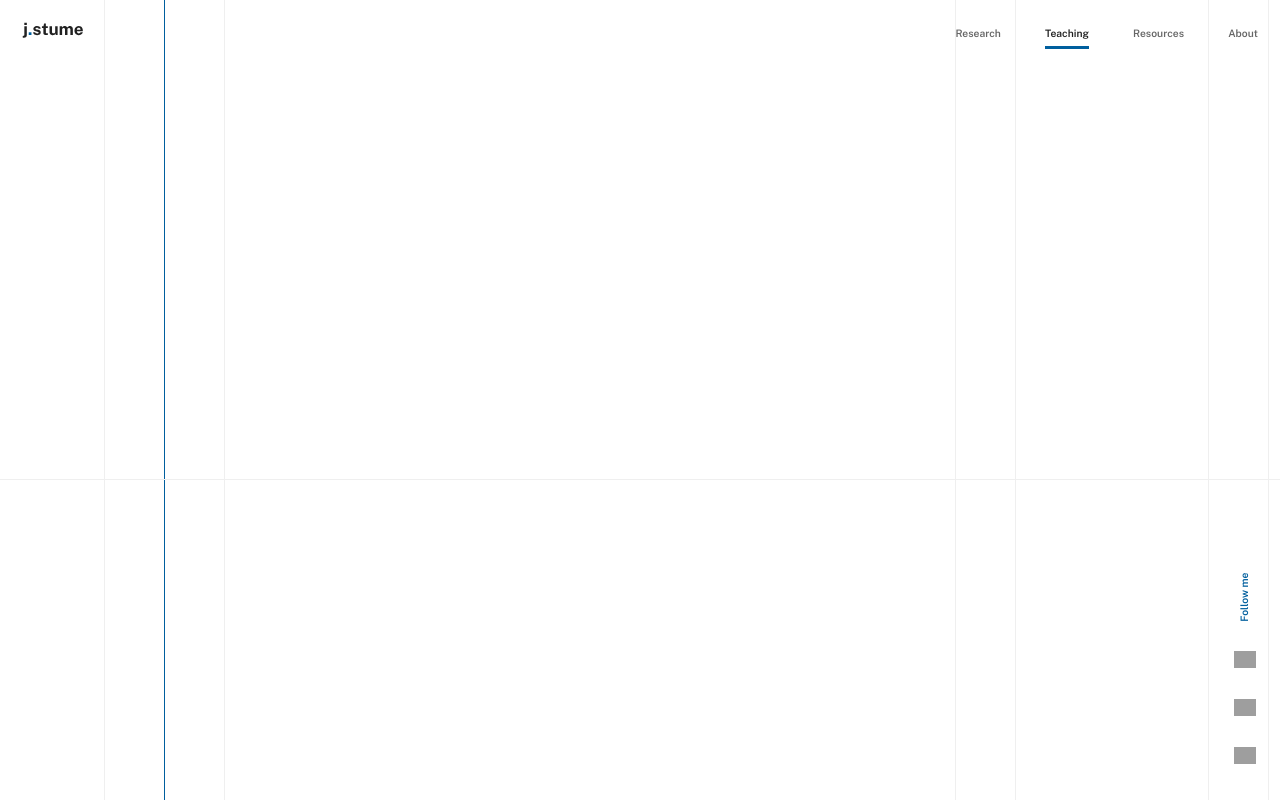
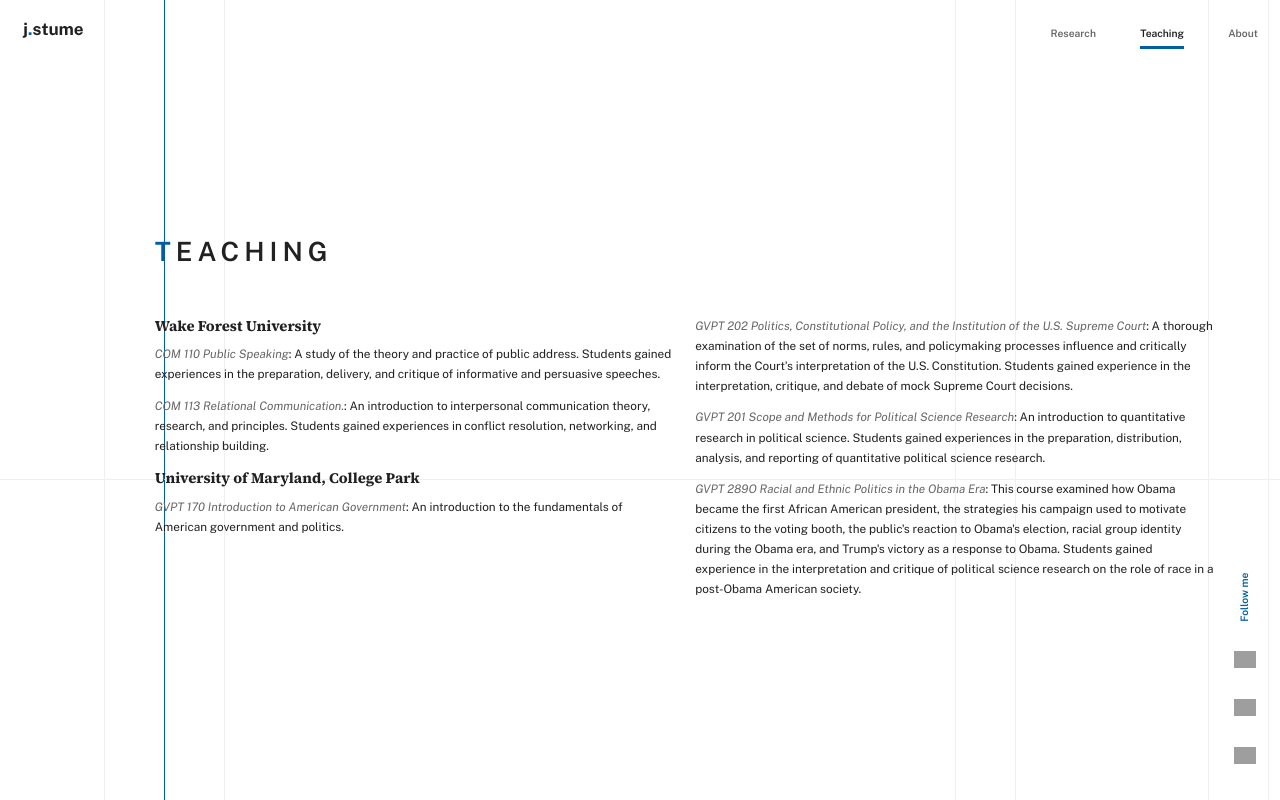
Before and after one commit to alecherryy/jenn-folio, a React (Create React App) app: page /teaching in a window 1280 px wide. Built offline with nearby package versions, Linux system fonts and the light colour scheme; grey boxes are pictures that could not be loaded.

Commit message:
add Teachings

```diff
--- a/src/components/core/Teaser/Teaser.tsx
+++ b/src/components/core/Teaser/Teaser.tsx
@@ -14,9 +14,11 @@
       <span className="c-teaser__date">{rest.date}</span>
       <h5 className="c-teaser__title">{rest.title}</h5>
       {rest.subtitle}
-      <div className="c-teaser__bottom">
-        <Button text="Read" modifierClasses="c-button--text" onClick={() => navigate(`${rest.path}`)} />
-      </div>
+      {rest.path && (
+        <div className="c-teaser__bottom">
+          <Button text="Read" modifierClasses="c-button--text" onClick={() => navigate(`${rest.path}`)} />
+        </div>
+      )}
     </div>
   )
 }
--- a/src/components/layouts/Header/Header.tsx
+++ b/src/components/layouts/Header/Header.tsx
@@ -13,10 +13,10 @@
     text: 'Teaching',
     path: '/teaching'
   },
-  {
-    text: 'Resources',
-    path: '/resources'
-  },
+  // {
+  //   text: 'Resources',
+  //   path: '/resources'
+  // },
   {
     text: 'About',
     path: '/about'
--- /dev/null
+++ b/src/components/pages/Teaching/Teaching.tsx
@@ -0,0 +1,57 @@
+import './styles.scss';
+import { Content } from "components/core/Content/Content"
+import { Title } from "components/core/Title/Title"
+import { Split } from "components/layouts/Split/Split"
+import { Fade } from "react-awesome-reveal"
+
+/**
+ * Teaching page
+ */
+export const Teaching = () => {
+
+  return (
+    <div className="p-teaching">
+      <Split>
+        <div className="p-teaching__left"></div>
+        <Fade duration={1000} direction="right">
+          <Content>
+            <Title singleChar="T" title="eaching" />
+            <div className="p-teaching__inner">
+              <div className="">
+                <h4>Wake Forest University</h4>
+                <p><span className="u-txt-italic u-txt-grey">COM 110 Public Speaking</span>: A study of the theory and practice of public address.
+                  Students gained experiences in the preparation, delivery, and critique of informative
+                  and persuasive speeches.</p>
+                <p><span className="u-txt-italic u-txt-grey">COM 113 Relational Communication.</span>: An introduction to interpersonal
+                  communication theory, research, and principles. Students gained experiences in
+                  conflict resolution, networking, and relationship building.</p>
+                <h4>University of Maryland, College Park</h4>
+                <p><span className="u-txt-italic u-txt-grey">GVPT 170 Introduction to American Government</span>: An introduction to the
+                  fundamentals of American government and politics.</p>
+              </div>
+
+              <div>
+                <p><span className="u-txt-italic u-txt-grey">GVPT 202 Politics, Constitutional Policy, and the Institution of the U.S. Supreme
+                  Court</span>: A thorough examination of the set of norms, rules, and policymaking
+                  processes influence and critically inform the Court's interpretation of the U.S.
+                  Constitution. Students gained experience in the interpretation, critique, and debate of
+                  mock Supreme Court decisions.</p>
+                <p><span className="u-txt-italic u-txt-grey">GVPT 201 Scope and Methods for Political Science Research</span>: An introduction to
+                  quantitative research in political science. Students gained experiences in the
+                  preparation, distribution, analysis, and reporting of quantitative political science
+                  research.</p>
+                <p><span className="u-txt-italic u-txt-grey">GVPT 289O Racial and Ethnic Politics in the Obama Era</span>: This course examined
+                  how Obama became the first African American president, the strategies his campaign
+                  used to motivate citizens to the voting booth, the public's reaction to Obama's
+                  election, racial group identity during the Obama era, and Trump's victory as a
+                  response to Obama. Students gained experience in the interpretation and critique of
+                  political science research on the role of race in a post-Obama American society.</p>
+
+              </div>
+            </div>
+          </Content>
+        </Fade>
+      </Split>
+    </div>
+  )
+}
--- /dev/null
+++ b/src/components/pages/Teaching/styles.scss
@@ -0,0 +1,42 @@
+@import '../../../scss/variables';
+@import '../../../scss/utils';
+
+// @file
+// Teaching
+
+$spacing: $font-size-h1+$line-height-normal;
+$spacing-mobile: $font-size-h2+$line-height-normal;
+
+.p-teaching__left {
+  display: inline-block;
+  margin: $spacing-6 0 0 0;
+
+  @include bp-desktop {
+    margin: 0 $spacing-6 0 0;
+  }
+
+  @include bp-desktop-lg {
+    margin: 0 $spacing-9 0 0;
+    min-width: rem(400px);
+  }
+}
+
+.p-teaching__inner {
+
+  @include bp-tablet {
+    display: grid;
+    grid-template-columns: repeat(2, 1fr);
+    gap: $spacing-3;
+  }
+}
+
+.p-teaching__btn {
+  &.c-button {
+    text-decoration: none;
+
+    &::after {
+      transform: rotate(45deg);
+    }
+  }
+
+}
--- a/src/content/featured-work.ts
+++ b/src/content/featured-work.ts
@@ -9,14 +9,12 @@
   },
   {
     date: 'In progress',
-    title: 'The Role of Race in Political Attitudes among the Non-Religious',
-    subtitle: 'with Janelle Wong',
-    path: '/publications/the-role-of-race-in-political-attitudes'
+    title: 'African or American?: Linked Fate, Collective Nativism, and Black American National Identity',
+    // path: '/publications/the-role-of-race-in-political-attitudes'
   },
   {
     date: 'In progress',
-    title: 'The Role of Race in Political Attitudes among the Non-Religious',
-    subtitle: 'with Janelle Wong',
-    path: '/publications/the-role-of-race-in-political-attitudes'
+    title: 'The Psychology of Grievances',
+    // path: '/publications/the-role-of-race-in-political-attitudes'
   }
 ]
--- a/src/routes/routes.tsx
+++ b/src/routes/routes.tsx
@@ -1,4 +1,5 @@
 import { About } from "components/pages/About/About";
+import { Teaching } from "components/pages/Teaching/Teaching";
 import { Home } from "../components/pages/Home/Home";
 import { Route } from "../types";
 
@@ -12,5 +13,10 @@
     path: '/about',
     element: About,
     title: 'About'
+  },
+  {
+    path: '/teaching',
+    element: Teaching,
+    title: 'Teaching'
   }
 ];
--- a/src/scss/util-classes.scss
+++ b/src/scss/util-classes.scss
@@ -59,6 +59,10 @@
 
 .u-txt-black {
   color: $black;
+}
+
+.u-txt-grey {
+  color: $grey;
 }
 
 .u-txt-grey-1 {
--- a/src/types/teaser.ts
+++ b/src/types/teaser.ts
@@ -3,5 +3,5 @@
   date: string,
   title: string,
   subtitle?: string,
-  path: string
+  path?: string
 };
```
